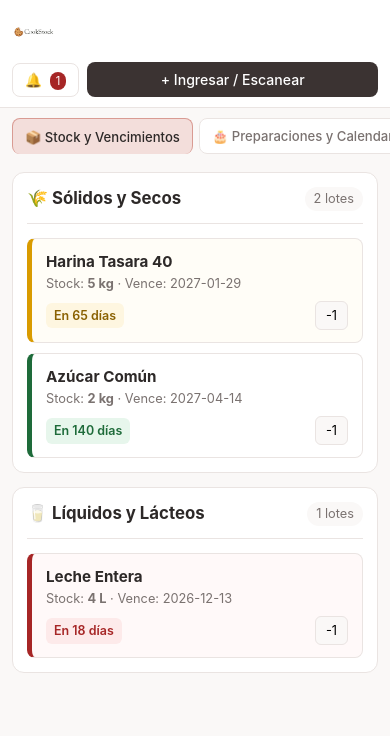
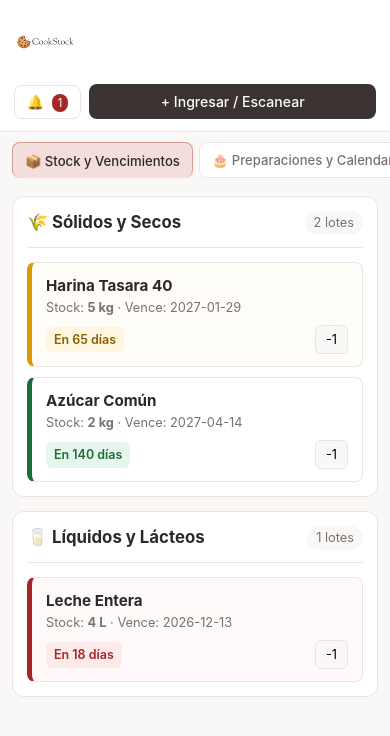
Before and after one commit to JoaquinNicolato-git/joaquinicolato-git.github.io, a plain HTML site: page index.html in a window 390 px wide. Drawn offline with Linux system fonts and the light colour scheme.

Commit message:
Add files via upload

```diff
--- a/styles.css
+++ b/styles.css
@@ -35,11 +35,11 @@ body {
     background: var(--surface);
     border-bottom: 1px solid var(--border);
     padding: 10px 24px;
-    min-height: 76px;
+    min-height: 92px;
     display: flex;
     justify-content: space-between;
     align-items: center;
-    gap: 14px;
+    gap: 16px;
     position: sticky;
     top: 0;
     z-index: 10;
@@ -53,9 +53,9 @@ body {
 }
 
 .brand-logo {
-    height: 56px;
+    height: 76px;
     width: auto;
-    max-width: 195px;
+    max-width: 260px;
     object-fit: contain;
     display: block;
 }
@@ -664,8 +664,8 @@ textarea {
     }
 
     .brand-logo {
-        height: 48px;
-        max-width: 150px;
+        height: 64px;
+        max-width: 220px;
     }
 
     .compra-inline {
@@ -678,18 +678,18 @@ textarea {
     .topbar {
         flex-direction: column;
         align-items: stretch;
-        padding: 10px 12px;
-        gap: 8px;
+        padding: 10px 14px 12px;
+        gap: 10px;
         min-height: auto;
     }
 
     .brand {
-        justify-content: space-between;
+        justify-content: flex-start;
     }
 
     .brand-logo {
-        height: 44px;
-        max-width: 155px;
+        height: 64px;
+        max-width: 230px;
     }
 
     .topbar-actions {
```
